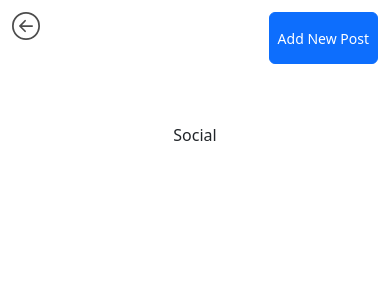
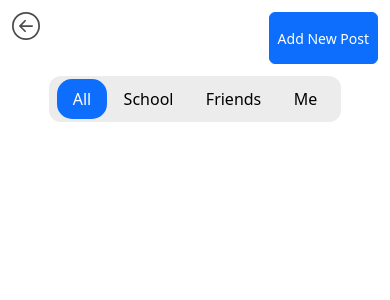
Before and after one commit to maryam-hussien/schoolManagmentSystem, a React (Vite) app in the folder FrontEnd/: page /social in a window 390 px wide. Shown: the top 300 px of the page. Built offline with nearby package versions, Linux system fonts and the light colour scheme.

Commit message:
social bar

```diff
--- a/FrontEnd/src/Components/SocailNav/SocailNav.css
+++ b/FrontEnd/src/Components/SocailNav/SocailNav.css
@@ -23,8 +23,8 @@
   }
   .SocialNavbtn {
     margin-right: 0rem; /* Adjust margin for medium screens */
-    padding: 0.2rem 0.3rem; /* Example: Adjust padding for medium screens */
-    font-size: 14px; /* Example: Adjust font size */
+    padding: 0rem 0.3rem; /* Example: Adjust padding for medium screens */
+    font-size: 13px; /* Example: Adjust font size */
   }
 
 }
--- /dev/null
+++ b/FrontEnd/src/Components/SocialBar/Social.css
@@ -0,0 +1,39 @@
+.SocialBar{
+  display: flex;
+  justify-content: space-between;
+  padding: 0.5rem 1rem;
+  background-color: #ececec;
+  border-radius: 12px;
+}
+.SocialBar div {
+  padding: 0.5rem 1rem;
+  cursor: pointer;
+  color: black;
+}
+
+/* Hover state */
+.SocialBar div:hover {
+  background-color: rgb(178, 200, 206); /* Light blue on hover */
+  color: white; /* Optional: Change text color */
+  border-radius: 15px;
+
+}
+
+/* Active state */
+.SocialBar div.active {
+  background-color: #0d6efd; /* Blue background when active */
+  color: white; /* White text when active */
+  border-radius: 15px;
+}
+@media (max-width: 768px) {
+  .SocialBar {
+width: 60%;
+padding: 0.2rem 0.5rem;
+
+  }
+
+}
+@media (max-width: 375px) {
+
+
+}
--- /dev/null
+++ b/FrontEnd/src/Components/SocialBar/SocialBar.jsx
@@ -0,0 +1,26 @@
+import { useState } from 'react';
+import './Social.css';
+
+const SocialBar = () => {
+  const [activeIndex, setActiveIndex] = useState(0); // State to track the active item
+
+  const handleClick = (index) => {
+    setActiveIndex(index); // Update the active index on click
+  };
+
+  return (
+    <div className='SocialBar w-75 m-auto'>
+      {['All', 'School', 'Friends', 'Me'].map((label, index) => (
+        <div
+          key={index}
+          className={activeIndex === index ? 'active' : ''} // Add active class if the index matches
+          onClick={() => handleClick(index)} // Handle click to set the active state
+        >
+          {label}
+        </div>
+      ))}
+    </div>
+  );
+};
+
+export default SocialBar;
--- a/FrontEnd/src/pages/Social/Social.jsx
+++ b/FrontEnd/src/pages/Social/Social.jsx
@@ -1,11 +1,15 @@
+import Bar from "../../Components/courses/Bar";
 import SocialNav from "../../Components/SocailNav/SocialNav";
+import SocialBar from "../../Components/SocialBar/SocialBar";
 import "./Social.css"
 
 const Social = () => {
   return (
     <>
     <SocialNav/>
-      <div className="Social p-3">Social</div>
+    <SocialBar/>
+      <div className="Social p-3">
+      </div>
 
     </>
   )
```
Also changed, not shown: FrontEnd/public/data/socialRoutes.js (added, +9 -0 lines).
